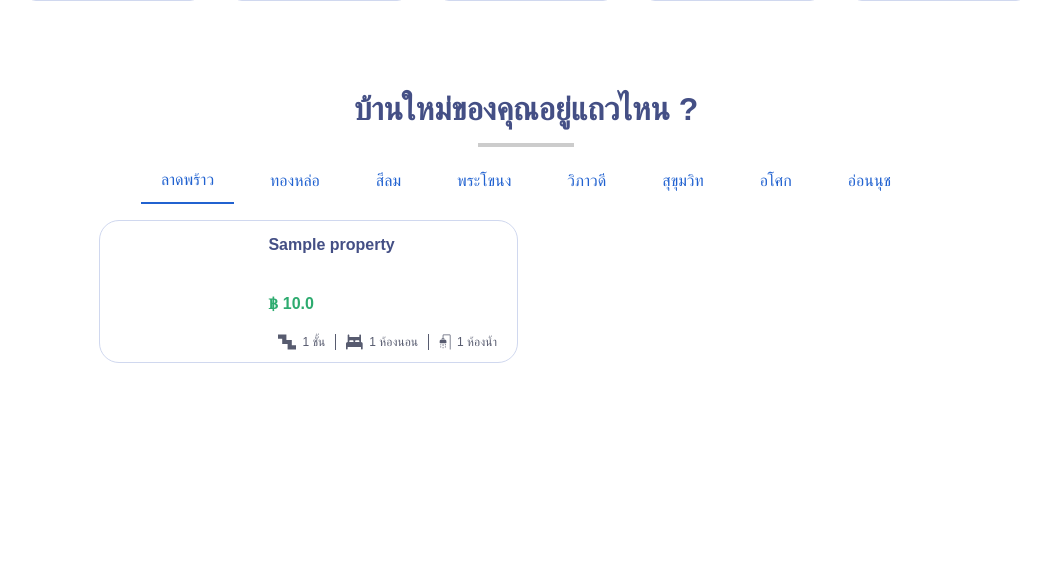
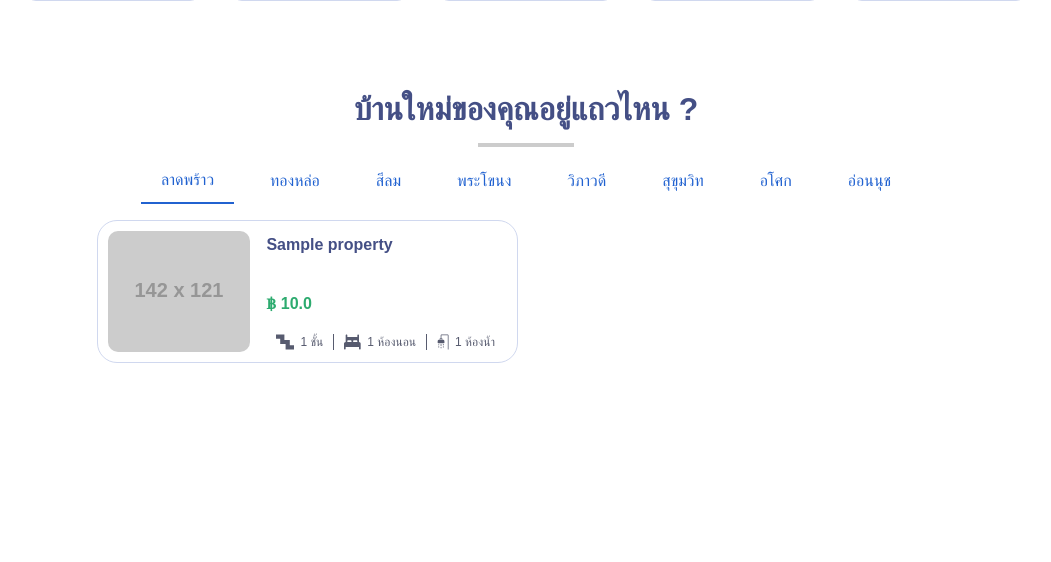
Before and after one commit to HomeBless/HomeBless, a Django app: template templates/homepage.html in a window 1280 px wide. Shown: the part 894-1456 px from the top of the page, without its empty margins (114-1165 px from the left). Run offline with Django 5.2, Linux system fonts and the light colour scheme; the template is opened without the code that fills it: values that come from a table or form of the project are taken from there, others are empty; tables that the repository leaves empty hold one stand-in row (values such as "Sample post"); grey boxes labelled with a size stand in for pictures from a placeholder-image service; some libraries are stand-ins or nearby versions; some web fonts are replaced.

Commit message:
add mock photo

```diff
--- a/templates/components/home/aonuch.html
+++ b/templates/components/home/aonuch.html
@@ -4,10 +4,7 @@
             {% for property in aonuch %}
             <a href="{% url 'HomeBless:property-detail' property.pk %}" class="block">
             <div class="p-2.5 rounded-[20px] border border-[#d0d8ef] justify-start items-center gap-4 flex">
-                <div data-svg-wrapper class="relative">
-                    <svg width="142" height="121" viewBox="0 0 100 100" fill="none" xmlns="http://www.w3.org/2000/svg">
-                    </svg>
-                </div>
+                <img class="w-36 self-stretch relative rounded-[10px]" src="https://placehold.co/142x121" />
                 <div class="w-full flex-col justify-start items-start gap-4 inline-flex">
                     <div class="self-stretch h-[85px] flex-col justify-start items-start gap-2 flex">
                         <div class="self-stretch h-[51px] text-[#444f85] text-base font-bold font-['IBM Plex Sans Thai'] line-clamp-2">
--- a/templates/components/home/asok.html
+++ b/templates/components/home/asok.html
@@ -4,10 +4,7 @@
             {% for property in asok %}
             <a href="{% url 'HomeBless:property-detail' property.pk %}" class="block">
             <div class="p-2.5 rounded-[20px] border border-[#d0d8ef] justify-start items-center gap-4 flex">
-                <div data-svg-wrapper class="relative">
-                    <svg width="142" height="121" viewBox="0 0 100 100" fill="none" xmlns="http://www.w3.org/2000/svg">
-                    </svg>
-                </div>
+                <img class="w-36 self-stretch relative rounded-[10px]" src="https://placehold.co/142x121" />
                 <div class="w-full flex-col justify-start items-start gap-4 inline-flex">
                     <div class="self-stretch h-[85px] flex-col justify-start items-start gap-2 flex">
                         <div class="self-stretch h-[51px] text-[#444f85] text-base font-bold font-['IBM Plex Sans Thai'] line-clamp-2">
--- a/templates/components/home/ladproa.html
+++ b/templates/components/home/ladproa.html
@@ -4,10 +4,7 @@
             {% for property in ladproa %}
             <a href="{% url 'HomeBless:property-detail' property.pk %}" class="block">
             <div class="p-2.5 rounded-[20px] border border-[#d0d8ef] justify-start items-center gap-4 flex">
-                <div data-svg-wrapper class="relative">
-                    <svg width="142" height="121" viewBox="0 0 100 100" fill="none" xmlns="http://www.w3.org/2000/svg">
-                    </svg>
-                </div>
+                <img class="w-36 self-stretch relative rounded-[10px]" src="https://placehold.co/142x121" />
                 <div class="w-full flex-col justify-start items-start gap-4 inline-flex">
                     <div class="self-stretch h-[85px] flex-col justify-start items-start gap-2 flex">
                         <div class="self-stretch h-[51px] text-[#444f85] text-base font-bold font-['IBM Plex Sans Thai'] line-clamp-2">
--- a/templates/components/home/phakanong.html
+++ b/templates/components/home/phakanong.html
@@ -4,10 +4,7 @@
             {% for property in phakanong %}
             <a href="{% url 'HomeBless:property-detail' property.pk %}" class="block">
             <div class="p-2.5 rounded-[20px] border border-[#d0d8ef] justify-start items-center gap-4 flex">
-                <div data-svg-wrapper class="relative">
-                    <svg width="142" height="121" viewBox="0 0 100 100" fill="none" xmlns="http://www.w3.org/2000/svg">
-                    </svg>
-                </div>
+                <img class="w-36 self-stretch relative rounded-[10px]" src="https://placehold.co/142x121" />
                 <div class="w-full flex-col justify-start items-start gap-4 inline-flex">
                     <div class="self-stretch h-[85px] flex-col justify-start items-start gap-2 flex">
                         <div class="self-stretch h-[51px] text-[#444f85] text-base font-bold font-['IBM Plex Sans Thai'] line-clamp-2">
--- a/templates/components/home/silom.html
+++ b/templates/components/home/silom.html
@@ -4,10 +4,7 @@
             {% for property in silom %}
             <a href="{% url 'HomeBless:property-detail' property.pk %}" class="block">
             <div class="p-2.5 rounded-[20px] border border-[#d0d8ef] justify-start items-center gap-4 flex">
-                <div data-svg-wrapper class="relative">
-                    <svg width="142" height="121" viewBox="0 0 100 100" fill="none" xmlns="http://www.w3.org/2000/svg">
-                    </svg>
-                </div>
+                <img class="w-36 self-stretch relative rounded-[10px]" src="https://placehold.co/142x121" />
                 <div class="w-full flex-col justify-start items-start gap-4 inline-flex">
                     <div class="self-stretch h-[85px] flex-col justify-start items-start gap-2 flex">
                         <div class="self-stretch h-[51px] text-[#444f85] text-base font-bold font-['IBM Plex Sans Thai'] line-clamp-2">
--- a/templates/components/home/sukumvit.html
+++ b/templates/components/home/sukumvit.html
@@ -4,10 +4,7 @@
             {% for property in sukumvit %}
             <a href="{% url 'HomeBless:property-detail' property.pk %}" class="block">
             <div class="p-2.5 rounded-[20px] border border-[#d0d8ef] justify-start items-center gap-4 flex">
-                <div data-svg-wrapper class="relative">
-                    <svg width="142" height="121" viewBox="0 0 100 100" fill="none" xmlns="http://www.w3.org/2000/svg">
-                    </svg>
-                </div>
+                <img class="w-36 self-stretch relative rounded-[10px]" src="https://placehold.co/142x121" />
                 <div class="w-full flex-col justify-start items-start gap-4 inline-flex">
                     <div class="self-stretch h-[85px] flex-col justify-start items-start gap-2 flex">
                         <div class="self-stretch h-[51px] text-[#444f85] text-base font-bold font-['IBM Plex Sans Thai'] line-clamp-2">
--- a/templates/components/home/thonglo.html
+++ b/templates/components/home/thonglo.html
@@ -4,10 +4,7 @@
             {% for property in thonglo %}
             <a href="{% url 'HomeBless:property-detail' property.pk %}" class="block">
             <div class="p-2.5 rounded-[20px] border border-[#d0d8ef] justify-start items-center gap-4 flex">
-                <div data-svg-wrapper class="relative">
-                    <svg width="142" height="121" viewBox="0 0 100 100" fill="none" xmlns="http://www.w3.org/2000/svg">
-                    </svg>
-                </div>
+                <img class="w-36 self-stretch relative rounded-[10px]" src="https://placehold.co/142x121" />
                 <div class="w-full flex-col justify-start items-start gap-4 inline-flex">
                     <div class="self-stretch h-[85px] flex-col justify-start items-start gap-2 flex">
                         <div class="self-stretch h-[51px] text-[#444f85] text-base font-bold font-['IBM Plex Sans Thai'] line-clamp-2">
--- a/templates/components/home/wipawadee.html
+++ b/templates/components/home/wipawadee.html
@@ -4,10 +4,7 @@
             {% for property in wipawadee %}
             <a href="{% url 'HomeBless:property-detail' property.pk %}" class="block">
             <div class="p-2.5 rounded-[20px] border border-[#d0d8ef] justify-start items-center gap-4 flex">
-                <div data-svg-wrapper class="relative">
-                    <svg width="142" height="121" viewBox="0 0 100 100" fill="none" xmlns="http://www.w3.org/2000/svg">
-                    </svg>
-                </div>
+                <img class="w-36 self-stretch relative rounded-[10px]" src="https://placehold.co/142x121" />
                 <div class="w-full flex-col justify-start items-start gap-4 inline-flex">
                     <div class="self-stretch h-[85px] flex-col justify-start items-start gap-2 flex">
                         <div class="self-stretch h-[51px] text-[#444f85] text-base font-bold font-['IBM Plex Sans Thai'] line-clamp-2">
```
